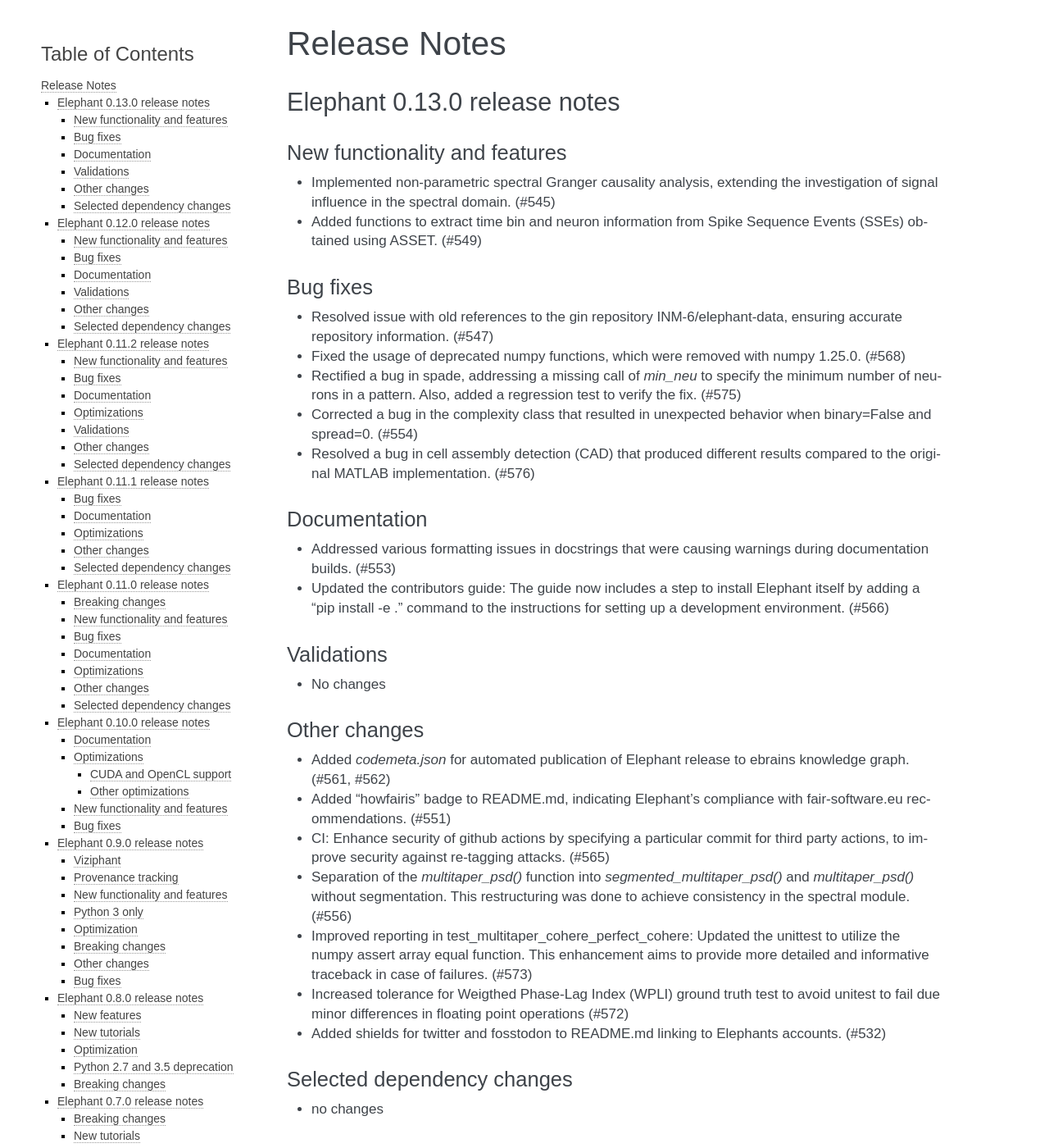
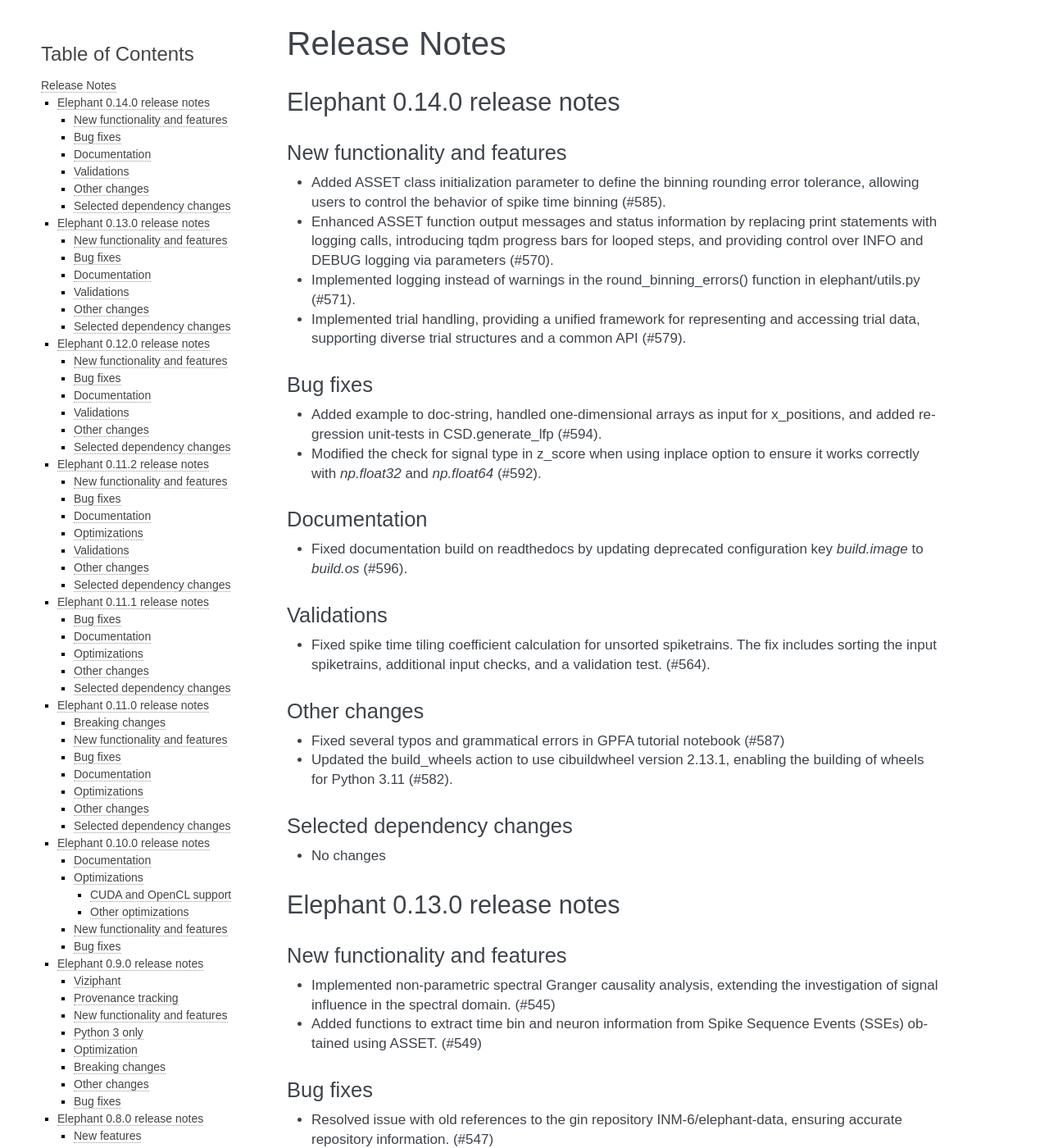
Before and after one commit to NeuralEnsemble/elephant, a Sphinx documentation site: the page built from doc/release_notes.rst, in a window 1280 px wide and 1400 px high. Shown: the whole window at 82% size. Built offline with Sphinx 7.4.7, drawn with Linux system fonts in a browser that asks for light colours; pages that are not in the unit, such as notebooks, are missing from menus; the version number could not be read and is left out.

Commit message:
added release note to documentation

```diff
--- a/doc/release_notes.rst
+++ b/doc/release_notes.rst
@@ -1,6 +1,40 @@
 =============
 Release Notes
 =============
+
+
+Elephant 0.14.0 release notes
+=============================
+
+New functionality and features
+------------------------------
+* Added ASSET class initialization parameter to define the binning rounding error tolerance, allowing users to control the behavior of spike time binning (#585).
+* Enhanced ASSET function output messages and status information by replacing print statements with logging calls, introducing tqdm progress bars for looped steps, and providing control over INFO and DEBUG logging via parameters (#570).
+* Implemented logging instead of warnings in the round_binning_errors() function in elephant/utils.py (#571).
+* Implemented trial handling, providing a unified framework for representing and accessing trial data, supporting diverse trial structures and a common API (#579).
+
+Bug fixes
+---------
+* Added example to doc-string, handled one-dimensional arrays as input for x_positions, and added regression unit-tests in CSD.generate_lfp (#594).
+* Modified the check for signal type in z_score when using inplace option to ensure it works correctly with `np.float32` and `np.float64`  (#592).
+
+Documentation
+-------------
+* Fixed documentation build on readthedocs by updating deprecated configuration key `build.image` to `build.os` (#596).
+
+Validations
+-----------
+* Fixed spike time tiling coefficient calculation for unsorted spiketrains. The fix includes sorting the input spiketrains, additional input checks, and a validation test. (#564).
+
+Other changes
+-------------
+* Fixed several typos and grammatical errors in GPFA tutorial notebook (#587)
+* Updated the build_wheels action to use cibuildwheel version 2.13.1, enabling the building of wheels for Python 3.11 (#582).
+
+Selected dependency changes
+---------------------------
+* No changes
+
 
 Elephant 0.13.0 release notes
 =============================
```
